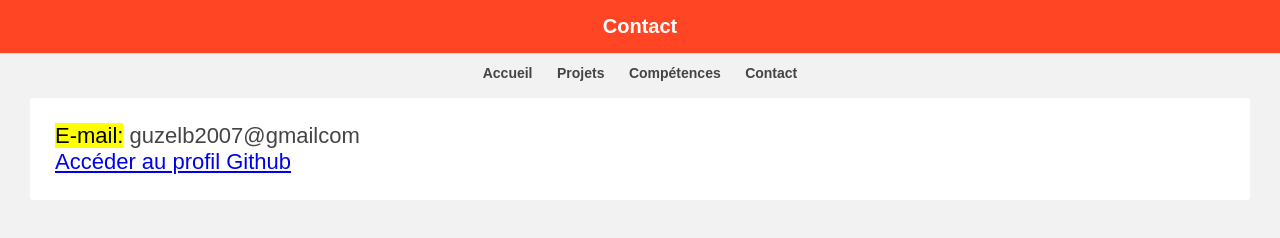
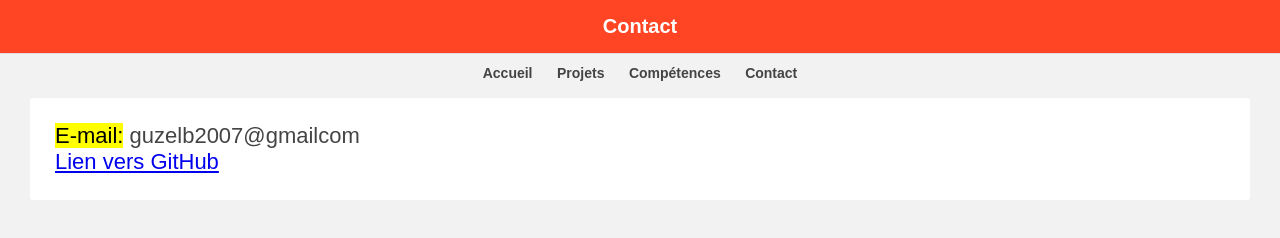
Before and after one commit to GuzelB34/Portfolio-Bayram-GUZEL, a plain HTML site: page contact.html in a window 1280 px wide. Drawn offline with Linux system fonts and the light colour scheme.

Commit message:
Update contact.html

```diff
--- a/contact.html
+++ b/contact.html
@@ -70,7 +70,7 @@
 
 <div class="section">
   <span class="text"><mark>E-mail:</mark> guzelb2007@gmailcom</span> <br/>
-  <span class="text"><a href="github.com/GuzelB34">Accéder au profil Github</a></span>
+  <span class="text"><a href="github.com/GuzelB34">Lien vers GitHub</a></span>
 </div>
 
 </body>
```
